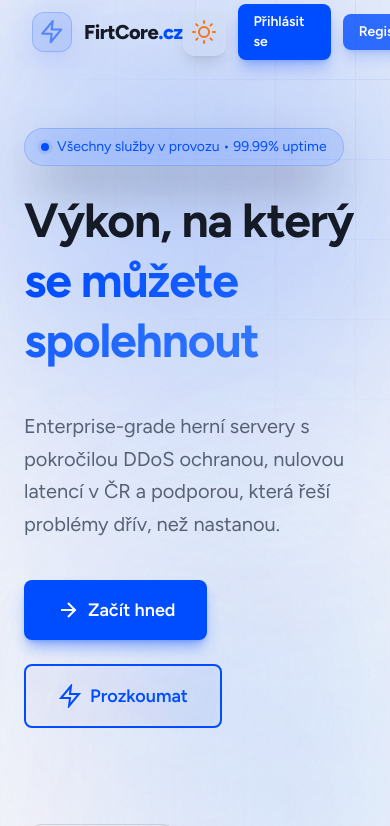
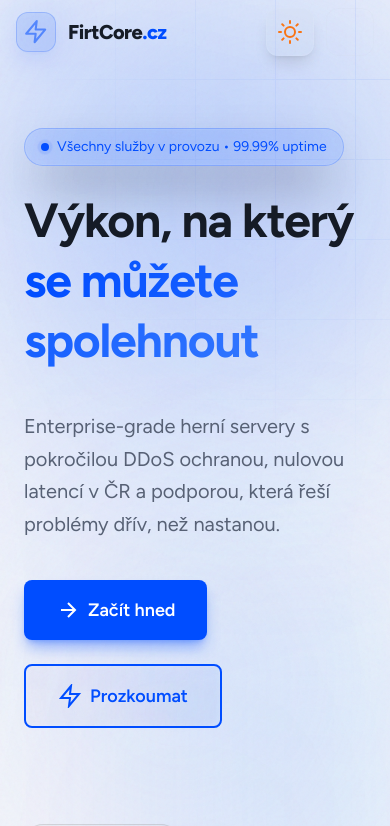
Before and after one commit to matejbiciste3-a11y/firtcore-next, a Next.js app: page / in a window 390 px wide. Shown: the top 826 px of the page. Built offline with nearby package versions, Linux system fonts and the light colour scheme.

Commit message:
Fix: crowded mobile navbar and improved toggle styling

```diff
--- a/components/layout/Navbar.js
+++ b/components/layout/Navbar.js
@@ -76,11 +76,11 @@ export default function Navbar() {
                 <div className="nav-actions">
                     <ThemeToggle />
 
-                    <Button href="https://client.firtcore.cz/login" variant="primary" size="small">
+                    <Button href="https://client.firtcore.cz/login" variant="primary" size="small" className="hidden lg:inline-flex">
                         Přihlásit se
                     </Button>
 
-                    <Button href="https://client.firtcore.cz/register" variant="secondary" size="small">
+                    <Button href="https://client.firtcore.cz/register" variant="secondary" size="small" className="hidden lg:inline-flex">
                         Registrace
                     </Button>
 
--- a/styles/globals.css
+++ b/styles/globals.css
@@ -111,7 +111,7 @@
     }
 
     .navbar-inner {
-        @apply flex items-center justify-between h-16 max-w-7xl mx-auto px-8 relative z-[120];
+        @apply flex items-center justify-between h-16 max-w-7xl mx-auto px-4 md:px-8 relative z-[120];
         transition: all 0.4s;
     }
 
@@ -221,8 +221,13 @@
 
     /* Mobile Toggle */
     .mobile-toggle {
-        @apply lg:hidden flex items-center justify-center w-12 h-12 rounded-lg relative z-[130];
-        background: hsl(var(--color-background));
+        @apply lg:hidden flex items-center justify-center w-12 h-12 rounded-xl relative z-[130] transition-colors;
+        background: transparent;
+        border: 1px solid hsl(var(--color-neutral) / 0.1);
+    }
+
+    .mobile-toggle:hover {
+        @apply bg-primary/5 border-primary/20;
     }
 
     .mobile-toggle svg {
```
